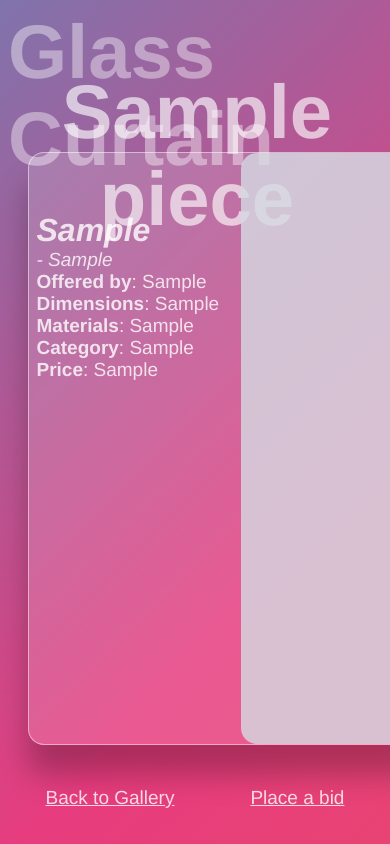
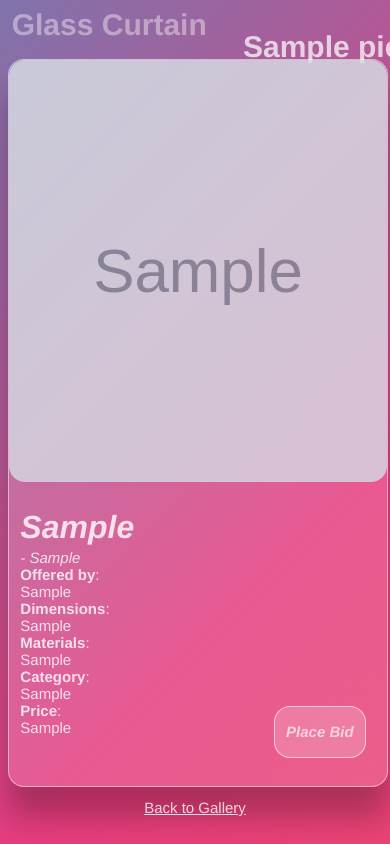
Before and after one commit to peterSanyo/Glass-Curtain-version-2, a Flask app: a page that uses app/templates/pieces/product_page.html in a window 390 px wide; the page is wider, and only the part inside the window is pictured. Run offline with Flask 3, Linux system fonts and the light colour scheme; tables that the repository leaves empty hold one stand-in row (values such as "Sample post"); grey boxes marked "Sample" are stand-in pictures; parts of the project's set-up code (start-up, migrations or seed data) failed here and were passed over.

Commit message:
css and html updates for product page and bidform (mobile)

```diff
--- a/app/static/css/ppage.css
+++ b/app/static/css/ppage.css
@@ -134,120 +134,160 @@ img {
     color: rgba(255, 255, 255, 1);
   }
 
+  .card .button{
+        position: absolute;
+        left: 10%;
+        top: 90%;
+        display: block;
+        height: 50px;
+        width: 90px;
+        background:rgba(255, 255, 255, 0.2);
+        color: rgba(255, 255, 255, 0.801);
+        border:1px solid rgba(255, 255, 255, 0.801);
+        text-align: center;
+        font-style: oblique;
+        font-size: 100%;
+        line-height: 50px;
+        border-radius: 16px;
+        text-decoration: none;
+
+        }
+
+/* medium */
 @media only screen and (max-width: 840px) {
   h2{
     left: 1%;
+    min-width: 670px;
   }
 }
 
-/* Mobile (up to 450 px) */
-/*
-  @media only screen and (max-width: 450px) {
-  html {
-      font-family: 'Helvetica neue', Arial, 'sans serif';
+
+
+/* MOBILE */
+/* Mobile (up to 480 px) */
+  @media only screen and (max-width: 580px) {
+    html {
+      height:100vh;
+      width: 100vw;
+      margin: 0rem;
+      overflow: hidden;
       font-size: 15px;
       align-items: center;
-      font-weight: lighter;
-      font-stretch:ultra-expanded;
-      color: rgba(255, 255, 255, 0.801);
-  }
+    }
+    h1 {
+      position:absolute;
+      font-size: 2em;
+      top: 1%;
+      left: 3%;
+    }
+    h2 {
+      position: absolute;
+      top: 3.5%;
+      margin-top: 0em;
+      margin-left: 0em;
+      line-height: normal;
+      text-align: center;
+      font-size: 2em;
+      padding-top: 0em;
+      margin-block-start: 0em;
+      margin-block-end: 0em;
+      opacity: 0.9;
+    }
 
-  h1, h2 {
-    min-width: 330px;
-    text-align: center;
-    padding-bottom: 0em;
-    padding-top: 0em;
-  }
-  .card article {
-    height: 12em;
-    padding-left: 0em;
-    padding-top: 0%;
-}
+    .footer-content {
+      text-align: center;
+    }
 
-  .card {
-      width: 50%;
-      min-width: 400px;
-      max-width: 1200px;
-      height: 600px;
-      margin: 1em auto;
-      box-shadow: 0 4px 30px rgba(0, 0, 0, 0.1);
-      border: 1px solid rgba(255, 255, 255, 0.145);
+
+    /* card container */
+    .card {
+      /* position: absolute; */
+      top: 7%;
+      object-fit: cover;
+
+      display:grid;
+      grid-template-rows: repeat(2, auto);
+      grid-template-columns: 1fr;
+      /* vertical-align: middle; */
+      min-height: 70vmin;
+      height: 86vh;
+      min-width: 97vw;
+
+
+      margin-top: 0em;
+      margin-bottom: 0em;
+      margin-left: 0%;
+      margin-right: 0%;
+      padding: 0% 0% 0% 0% ;
+
+      border: 1px solid rgba(255, 255, 255, 0.481);
       border-radius: 16px;
       background-color: rgba(255, 255, 255, .15);
-      backdrop-filter: blur(100px);
-  }
+      box-shadow: 0 30px 30px rgba(0, 0, 0, 0.26);
+    }
+    .card article .box1 {
+      margin-top: 0em;
+      padding-top: 0em;
+      top: 0%;
+      left: 0%;
+    }
 
-  .card article .box {
-    text-align: center;
-    margin: 1em 1em;
-    padding-top: 2em;
-    padding-bottom: 2em;
-    min-height: 100%;
-    opacity: 0.9;
-    border-radius: 16px;
-    border: 1px solid rgba(255, 255, 255, 0.145);
-  }
+
+    img {
+      grid-row:1;
+      grid-column: 1;
+      opacity: 0.8;
+      object-fit: cover;
+      width:100%;
+      height: 50vh;
+      border-radius: 16px;
+      margin-right: 0%;
+    }
+
+    .card article .quote {
+      padding-bottom: 1%;
+      font-size: xx-large;
+      font-style:italic;
+    }
+
+    .card article {
+      margin-top: 45vh;
+      margin-left: 2%;
+      grid-row:2;
+      grid-column: 1;
+      opacity: 1;
+      max-width: 99%;
+    }
+    a {
+      color: rgba(255, 255, 255, 0.801);
+    }
+    a:hover{
+       color: rgba(255, 255, 255, 1);
+    }
+
+    .card .button {
+      position: absolute;
+      left: 70%;
+      top: 89%;
+      display: block;
+      height: 50px;
+      width: 90px;
+      background:rgba(255, 255, 255, 0.2);
+      color: rgba(255, 255, 255, 0.661);
+      border:1px solid rgba(255, 255, 255, 0.617);
+      text-align: center;
+      font-weight: bold;
+      font-style: oblique;
+      font-size: 100%;
+      line-height: 50px;
+      border-radius: 16px;
+      text-decoration: none;
+    }
 
 
 
 
-  .card article p {
-    padding-top: 1.5em;
-    margin-left: 10%;
-    margin-top: 0em;
-  }
-
-  footer p {
-    font-size: 1.5em;
-    text-align: center;
-    line-height:normal;
-  }
-
-  .card footer {
-    margin-top: 10.4em;
-    background-image: linear-gradient(to bottom,rgba(0,0,0,0), rgba(0,0,0,0.1));
-    border-radius: 16px;
-  }
-  }
- */
-
- /* Screens up from 1200 px
-@media only screen and (min-width: 1200px) {
-
-.card {
-  width: 90%;
-  height: 200%;
-  margin: 7em auto;
-  box-shadow: 0 4px 30px rgba(0, 0, 0, 0.1);
-  border: 1px solid rgba(255, 255, 255, 0.145);
-  border-radius: 16px;
-  background-color: rgba(255, 255, 255, .15);
-  backdrop-filter: blur(100px);
-}
-.card article .box {
-    float: right;
-    text-align: center;
-    margin: 1em 1em;
-    padding-top: 2em;
-    padding-bottom: 2em;
-    min-height: 70%;
-    min-width:70%;
-    opacity: 0.9;
-    border-radius: 16px;
-    border: 1px solid rgba(255, 255, 255, 0.145);
-}
 
 
 
-footer p {
-    text-align: right;
-    font-size: 1.5em;
-    line-height:0%;
-}
-.card article p {
-    float: none;
-    min-width: 20%;
-    padding-top: 10%;
-    margin-left: 5%;
-    margin-top: 0em;
   }
--- a/app/templates/pieces/product_page.html
+++ b/app/templates/pieces/product_page.html
@@ -24,17 +24,18 @@
           </strong>
           </div>
           <i> - {{ piece.quoted }}<br> </i>
-        <strong>Offered by</strong>: {{ piece.offerer }}<br>
-        <strong>Dimensions</strong>: {{ piece.dimensions }}<br>
-        <strong>Materials</strong>: {{ piece.materials }}<br>
-        <strong>Category</strong>: {{ piece.category }}<br>
-        <strong>Price</strong>: {{ piece.price }}<br></p>
+        <strong>Offered by</strong>:<br>{{ piece.offerer }}<br>
+        <strong>Dimensions</strong>:<br>{{ piece.dimensions }}<br>
+        <strong>Materials</strong>:<br>{{ piece.materials }}<br>
+        <strong>Category</strong>:<br>{{ piece.category }}<br>
+        <strong>Price</strong>:<br>{{ piece.price }}<br></p>
+        <!-- <a class="nostyle" class="footer_inner" href="/checkout" draggable="false">Place a bid</a> -->
+        <a class="button" href="/checkout">Place Bid</a>
       </article>
     </div>
     <footer draggable="false">
       <div class="footer-content" draggable="false">
         <a href="/">Back to Gallery</a>
-        <a class="nostyle" class="footer_inner" href="/checkout" draggable="false">Place a bid</a>
       </div>
   </footer>
   </body>
```
Also changed, not shown: app/static/css/form.css (+31 -4 lines), app/templates/bids/new.html (+6 -10 lines).
